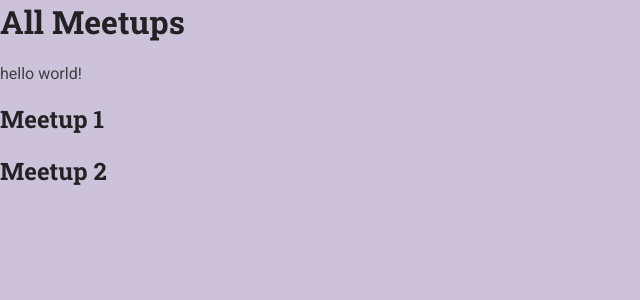
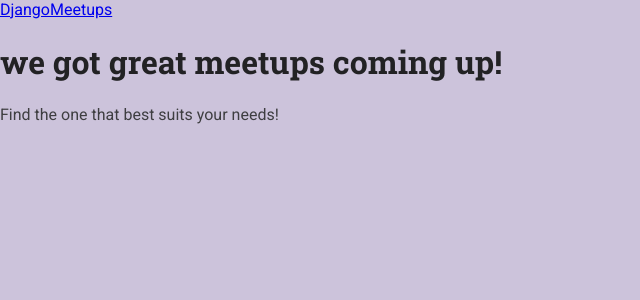
Before and after one commit to solaleh81/django_course_site, a Django app: page /meetups/ in a window 1280 px wide. Shown: the top 300 px of the page, without its empty margins (0-640 px from the left). Run offline with Django 4.2, Linux system fonts and the light colour scheme.

Commit message:
adding coorecting template for body of index.html.

```diff
--- a/meetups/templates/meetups/index.html
+++ b/meetups/templates/meetups/index.html
@@ -9,19 +9,12 @@
     <link rel="stylesheet" href="{% static 'meetups/styles/base.css' %}">
 </head>
 <body>
-<h1>All Meetups</h1>
-<p>hello world!</p>
-{% if show_meetups %}
-{% for meetup in meetups %}
-<h2>{{ meetup.title}}</h2>
+<header><nav><a href="/meetups">DjangoMeetups</a></nav></header>
+<h1>we got great meetups coming up!</h1>
+<p>Find the one that best suits your needs!</p>
+<main>
 
-{% endfor %}
-{% else %}
-
-<p>No meetups found!</p>
-
-{% endif %}
-
+</main>
 
 </body>
 </html>
```
